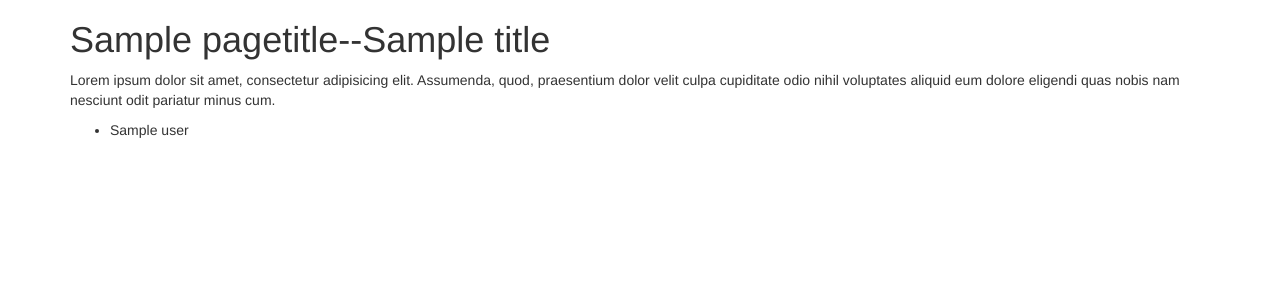
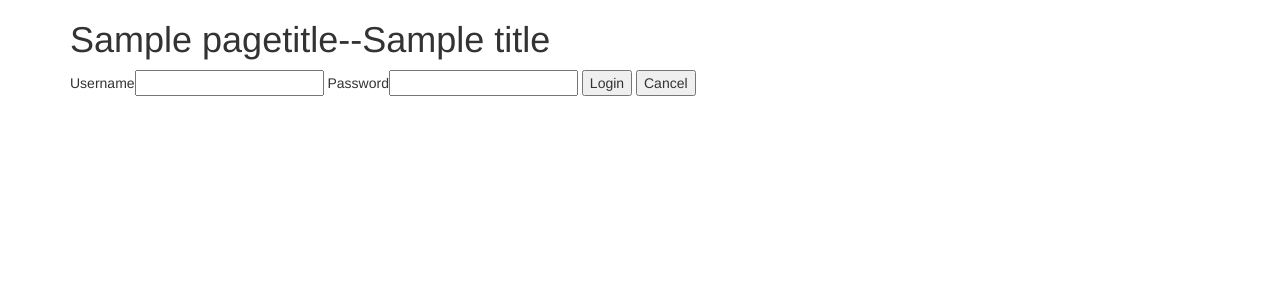
Before and after one commit to Parkland-CSC155/SP16-team2-project, a Node project: template views/default.ejs in a window 1280 px wide. Shown: the top 300 px of the page. Run offline with Node 20 templates, Linux system fonts and the light colour scheme; the template is opened without the code that fills it: most values are stand-ins (such as "Sample title", 1, 10 or a date in 2020); some libraries are stand-ins or nearby versions.

Commit message:
updated routes / views folder

```diff
--- a/views/default.ejs
+++ b/views/default.ejs
@@ -6,15 +6,26 @@
 
 <div class="container">
   <h1><%= pagetitle %>--<%= title %></h1>
-  <p>Lorem ipsum dolor sit amet, consectetur adipisicing elit. Assumenda, quod, praesentium dolor velit culpa cupiditate odio nihil voluptates aliquid eum dolore eligendi quas nobis nam nesciunt odit pariatur minus cum.</p>
 
-  <% if (typeof(users) !== 'undefined') { %>
-    <ul>
-      <% for(var i = 0; i < users.length; i++) { %>
-        <li><%= users[i] %></li>
-      <% } %>
-    </ul>
-  <% } %>
+  <form name="login">
+            Username<input type="text" name="userid"/>
+            Password<input type="password" name="pswrd"/>
+            <input type="button" onclick="check(this.form)" value="Login"/>
+            <input type="reset" value="Cancel"/>
+        </form>
+        <script language="javascript">
+            function check(form) {                              /*function to check userid & password*/
+                /*the following code checkes whether the entered userid and password are matching*/
+
+                if(form.userid.value == "myuserid" && form.pswrd.value == "mypswrd") {
+                //replace with if(form.userid.value == form.pswrd.value)
+                    window.open('target.html')                    /*opens the target page while Id & password matches*/
+                }
+                else {
+                    alert("Error Password or Username")             /*displays error message*/
+                }
+            }
+        </script>
 
 </div><!-- container -->
 
```
Also changed, not shown: routes/index.js (+8 -5 lines).
